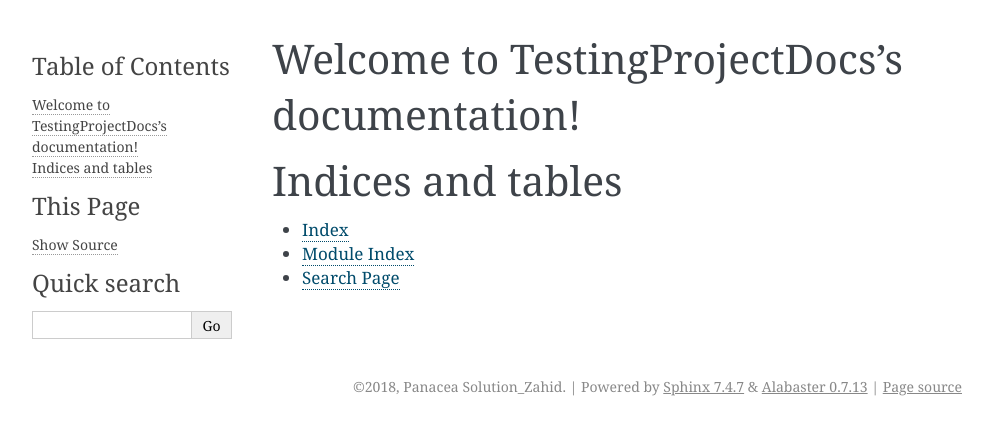
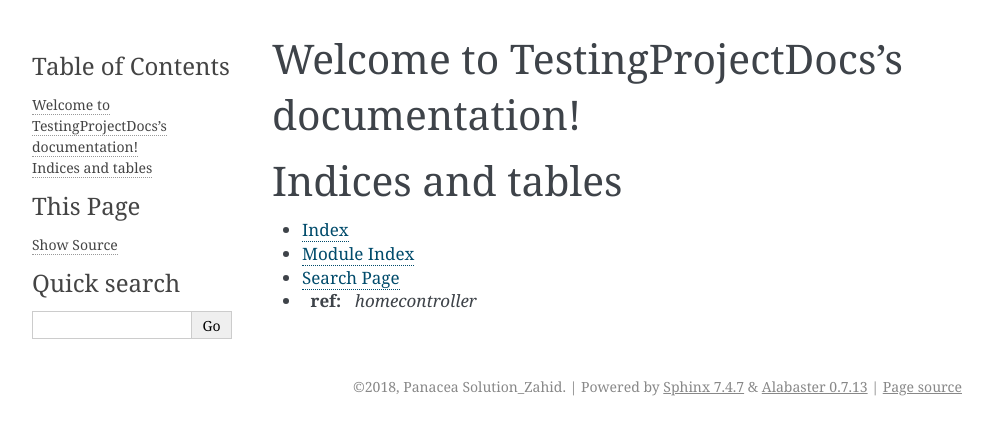
Before and after one commit to zahid191/TestingProjectForDocs, a Sphinx documentation site: the page built from docs/source/index.rst, in a window 1280 px wide. Shown: the top 435 px of the page, without its empty margins (148-1141 px from the left). Built offline with Sphinx 7.4.7, drawn with Linux system fonts in a browser that asks for light colours.

Commit message:
reference homecontroller

```diff
--- a/docs/source/index.rst
+++ b/docs/source/index.rst
@@ -18,3 +18,4 @@ Indices and tables
 * :ref:`genindex`
 * :ref:`modindex`
 * :ref:`search`
+* :ref: `homecontroller`
```
